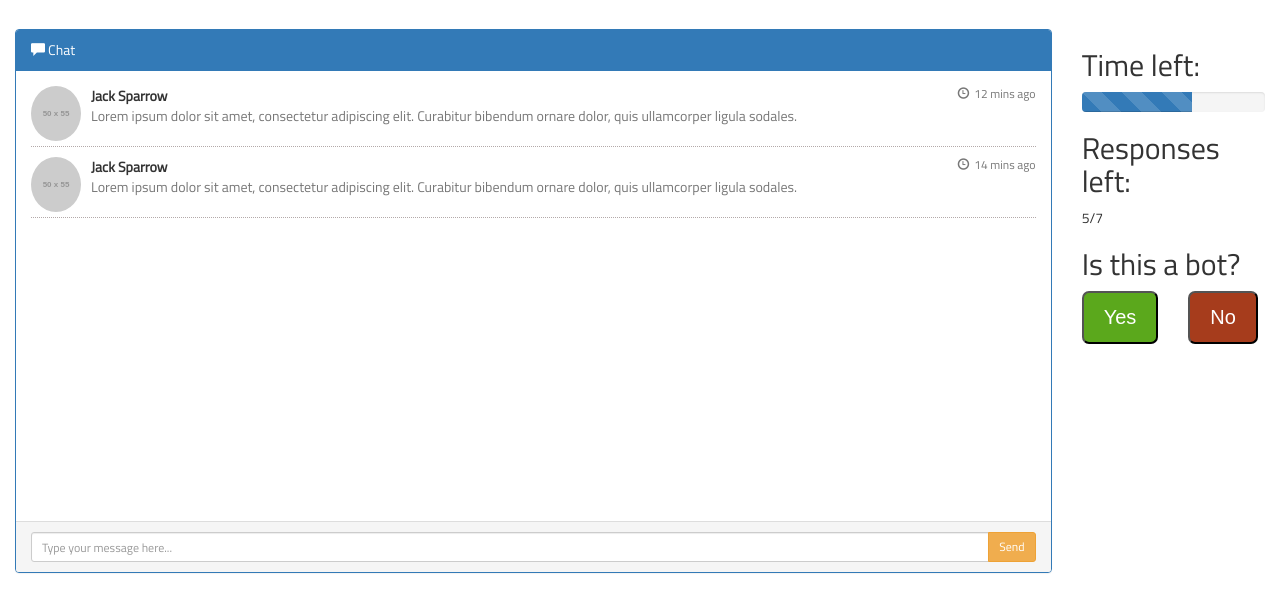
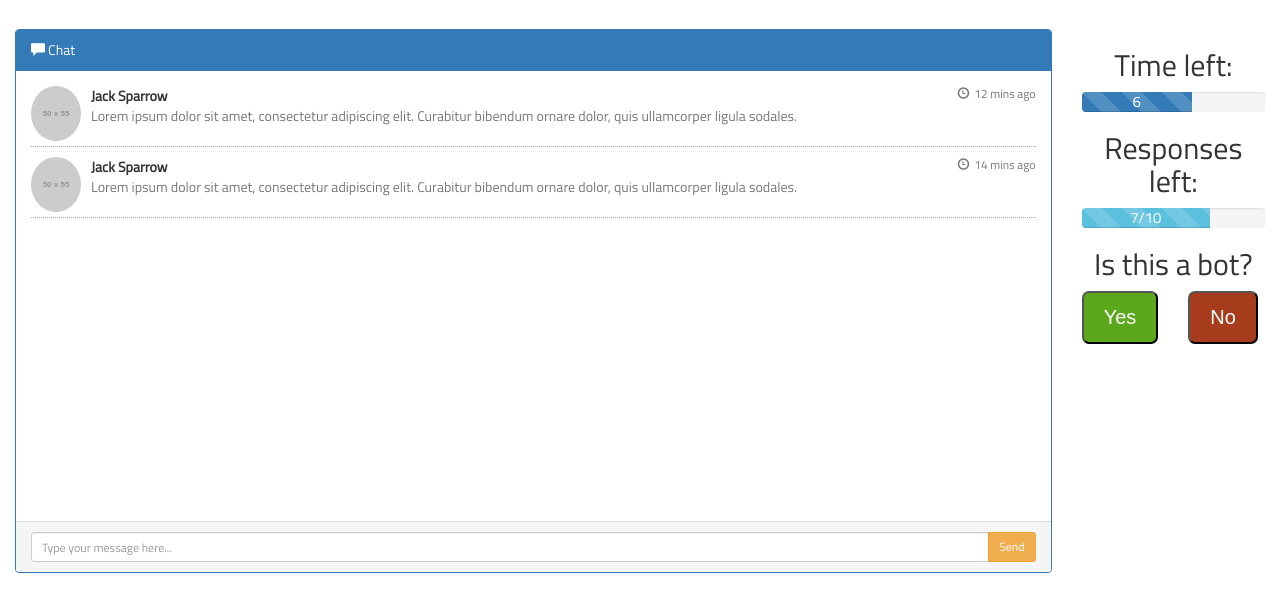
Before and after one commit to fraserprice/turing-league, a Flask app: template template/chat.html in a window 1280 px wide. Shown: the part 362-955 px from the top of the page. Run offline with Flask 2, Linux system fonts and the light colour scheme; the template is opened without the code that fills it, so the values that code supplies are empty; grey boxes labelled with a size stand in for pictures from a placeholder-image service; some libraries are stand-ins or nearby versions.

Commit message:
add links to navbar, progress bars

```diff
--- a/template/chat.html
+++ b/template/chat.html
@@ -26,6 +26,10 @@
           <a class="navbar-brand" href="#">Turing League</a>
         </div>
         <div id="navbar" class="navbar-collapse collapse">
+            <ul class="nav navbar-nav">
+                <li><a href="#">Home</a></li>
+                <li><a href="#highscores">High Scores</a></li>
+            </ul>
         </div><!--/.navbar-collapse -->
       </div>
     </nav>
@@ -33,12 +37,10 @@
        <div class="jumbotron">
       <div class="container">
         <h1>Turing League</h1>
-        <p>fight against robots ahahahhahahahh xdxdxdxd</p>
+        <p>fight against robots</p>
         <p><a class="btn btn-primary btn-lg" href="#" role="button">Start chatting</a></p>
       </div>
     </div>
-
-
 
     <div class="container-fluid">
     <div class="row">
@@ -91,12 +93,19 @@
                 </div>
             </div>
             <div class="col-md-2">
-                <h2 id="time-left">Time left: </h2>
+                <h2 class="text-center">Time left: </h2>
                 <div class="progress progress-striped">
-                    <div class="progress-bar" style="width: 60%;" aria-describedby="time-left"></div>
+                    <div class="progress-bar" style="width: 60%;" aria-describedby="time-left">
+                        <span class="progress-text">6</span>
+                    </div>
                 </div>
-                <h2>Responses left: </h2> 5/7
-                <h2>Is this a bot?</h2>
+                <h2 class="text-center">Responses left: </h2>
+                <div class="progress progress-striped">
+                    <div class="progress-bar progress-bar-info" style="width: 70%;">
+                        <span class="progress-text">7/10</span>
+                    </div>
+                </div>
+                <h2 class="text-center">Is this a bot?</h2>
                 <div class="row">
                     <div class="col-md-6">
                         <button type="button" class="btnyes">Yes</button>
--- a/template/css/style.css
+++ b/template/css/style.css
@@ -6,6 +6,11 @@ body {
     body {
             padding-top: 0px;
         }
+}
+
+.jumbotron {
+    background-image: url("https://upload.wikimedia.org/wikipedia/commons/9/92/TOPIO_3.jpg");
+    color: #ffffff;
 }
 
 .chat
@@ -68,6 +73,11 @@ body {
     background-color: #555;
 }
 
+.progress-text {
+    color: #ffffff;
+    font-size: 15px;
+}
+
 button:focus {
     outline: 0;
 }
```
Also changed, not shown: 1 other file.
